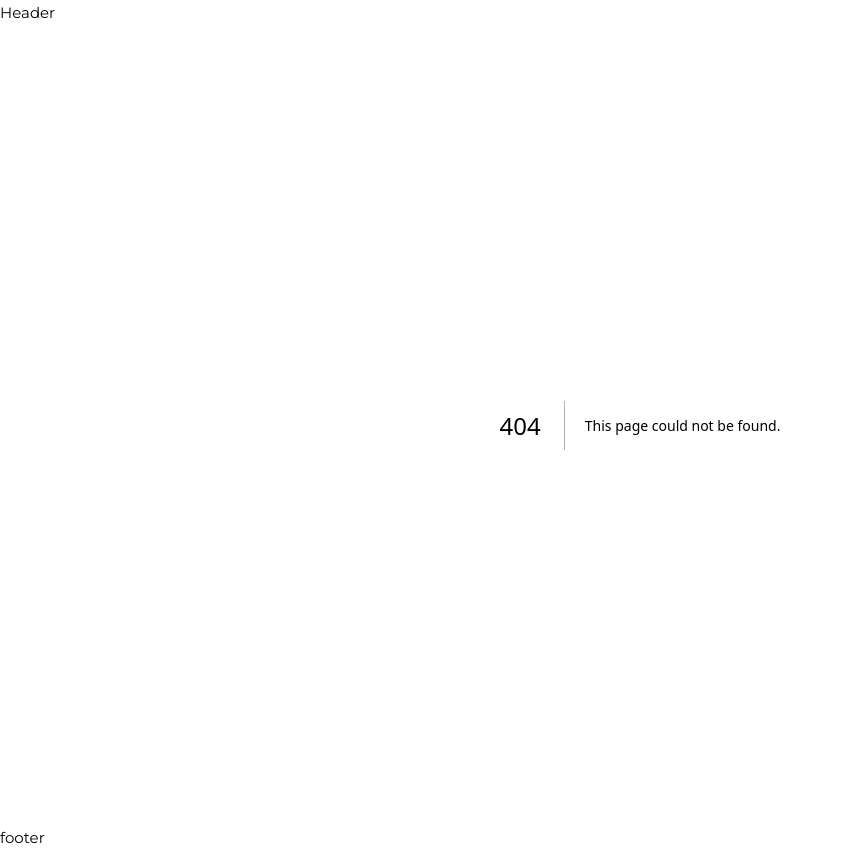
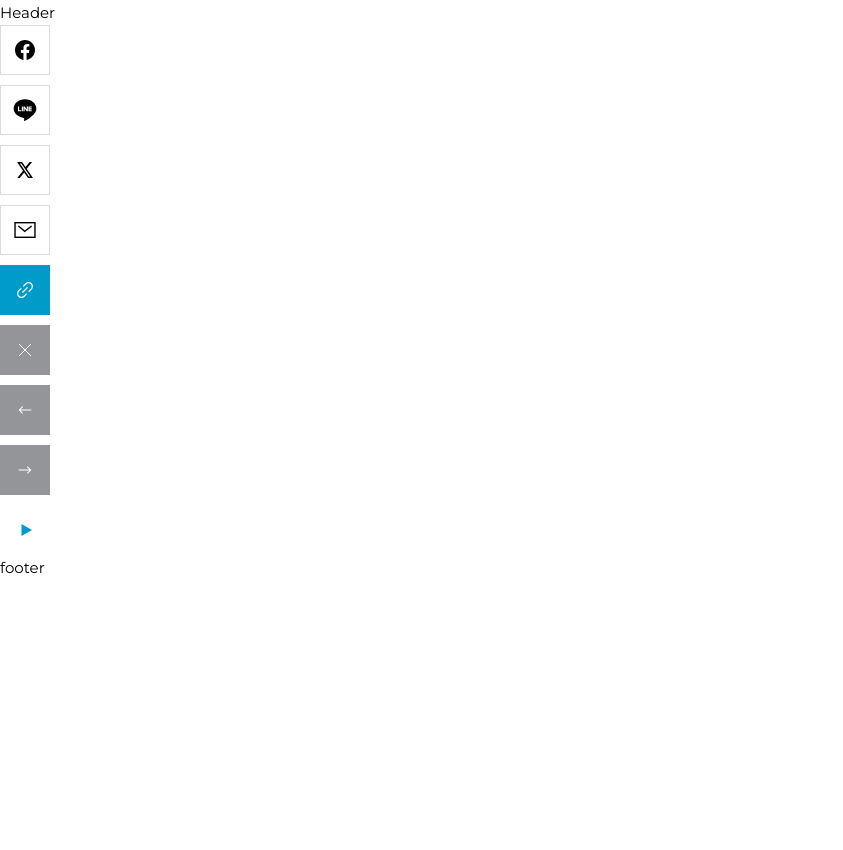
Before and after one commit to nattawasI/ixora, a Next.js app: page /all-components in a window 1280 px wide. Before the commit this address had no page. Shown: the whole page, without its empty margins (0-843 px from the left). After the commit the page ends 800 px from the top, so only its background shows below. Built offline with nearby package versions, Linux system fonts and the light colour scheme.

Commit message:
save button-square

```diff
--- /dev/null
+++ b/src/app/all-components/page.tsx
@@ -0,0 +1,40 @@
+import { Facebook, Line, X, Email, CopyLink, Close, ArrowLeft, ArrowRight, Video } from '@/components/ui/icons'
+import Link from 'next/link'
+
+export default function AllComponents() {
+  return (
+    <div className="container mx-auto">
+      <div className="space-y-[0.625rem]">
+        <div className="space-y-[0.625rem]">
+          <Link href="#" className="btn-square btn-square-border">
+            <Facebook />
+          </Link>
+          <Link href="#" className="btn-square btn-square-border">
+            <Line />
+          </Link>
+          <Link href="#" className="btn-square btn-square-border">
+            <X />
+          </Link>
+          <Link href="#" className="btn-square btn-square-border">
+            <Email />
+          </Link>
+          <Link href="#" className="btn-square btn-square-blue">
+            <CopyLink />
+          </Link>
+        </div>
+        <button className="btn-square btn-square-gray">
+          <Close />
+        </button>
+        <button className="btn-square btn-square-gray">
+          <ArrowLeft />
+        </button>
+        <button className="btn-square btn-square-gray">
+          <ArrowRight />
+        </button>
+        <button className="btn-square btn-square-text-blue">
+          <Video />
+        </button>
+      </div>
+    </div>
+  )
+}
--- a/src/app/globals.css
+++ b/src/app/globals.css
@@ -1,20 +1,12 @@
 @import 'tailwindcss';
 @import 'tw-animate-css';
 
-:root {
-  --blue: #009bc9;
-  --blue-2: #89cee7;
-  --gray: #939598;
-  --gray-light-1: #dcdcdc;
-  --gray-light-2: #f6f6f6;
-}
-
-@theme inline {
-  --color-blue: var(--blue);
-  --color-blue-2: var(--blue-2);
-  --color-gray: var(--gray);
-  --color-gray-light-1: var(--gray-light-1);
-  --color-gray-light-2: var(--gray-light-2);
+@theme {
+  --color-blue: #009bc9;
+  --color-blue-2: #89cee7;
+  --color-gray: #939598;
+  --color-gray-light-1: #dcdcdc;
+  --color-gray-light-2: #f6f6f6;
 }
 
 @layer base {
@@ -29,7 +21,7 @@
 
   a,
   button {
-    @apply focus-visible:outline-none;
+    @apply cursor-pointer focus-visible:ring-2 focus-visible:ring-black focus-visible:ring-offset-2 focus-visible:ring-offset-white focus-visible:outline-none;
   }
 }
 
@@ -57,6 +49,42 @@
   .typo-body-3 {
     @apply text-[0.625rem] leading-[1rem];
   }
+
+  .btn-square {
+    @apply flex items-center justify-center transition-colors duration-300 [&>*]:duration-300;
+    width: var(--btn-size, 3.125rem);
+    height: var(--btn-size, 3.125rem);
+    background-color: var(--btn-bg-color, var(--color-white));
+    color: var(--btn-text-color, var(--color-black));
+
+    &:hover {
+      background-color: var(--btn-bg-color-hover, var(--color-blue));
+      color: var(--btn-text-color-hover, var(--color-white));
+    }
+  }
+
+  .btn-square-blue {
+    --btn-bg-color: var(--color-blue);
+    --btn-text-color: var(--color-white);
+    @apply before:bg-blue-2/30 relative before:absolute before:inset-0 before:opacity-0 before:transition-opacity before:duration-300 hover:before:opacity-100 [&>*]:relative;
+  }
+
+  .btn-square-gray {
+    --btn-bg-color: var(--color-gray);
+    --btn-text-color: var(--color-white);
+  }
+
+  .btn-square-text-blue {
+    --btn-text-color: var(--color-blue);
+  }
+
+  .btn-square-sm {
+    --btn-size: 2.5rem;
+  }
+
+  .btn-square-border {
+    @apply border-gray-light-1 border hover:border-transparent;
+  }
 }
 
 @utility cs-container {
--- /dev/null
+++ b/src/components/ui/icons/index.tsx
@@ -0,0 +1,20 @@
+export { ArrowDown } from './arrow-down'
+export { ArrowDownBold } from './arrow-down-bold'
+export { ArrowLeft } from './arrow-left'
+export { ArrowLeftBold } from './arrow-left-bold'
+export { ArrowRight } from './arrow-right'
+export { ArrowRightBold } from './arrow-right-bold'
+export { ArrowUp } from './arrow-up'
+export { ArrowUpBold } from './arrow-up-bold'
+export { ChevronDown } from './chevron-down'
+export { ChevronUp } from './chevron-up'
+export { Close } from './close'
+export { Copy } from './copy'
+export { CopyLink } from './copy-link'
+export { Email } from './email'
+export { Facebook } from './facebook'
+export { Line } from './line'
+export { Plus } from './plus'
+export { Share } from './share'
+export { Video } from './video'
+export { X } from './x'
```
